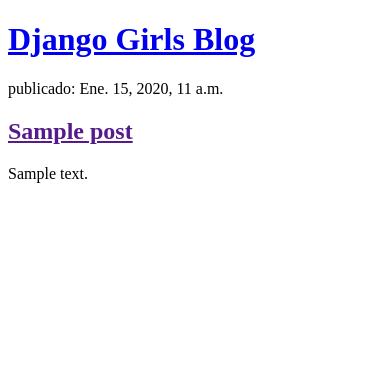
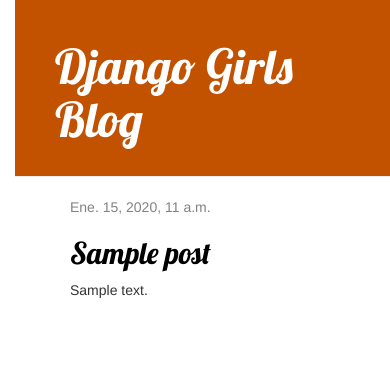
Before and after one commit to Antonio-FP/my-first-blog, a Django app: page / in a window 390 px wide. Shown: the top 369 px of the page. Run offline with Django 3.2, Linux system fonts and the light colour scheme; tables that the repository leaves empty hold one stand-in row (values such as "Sample post"); some libraries are stand-ins or nearby versions.

Commit message:
Nuevas plantillas y redirección

```diff
--- /dev/null
+++ b/blog/static/css/blog.css
@@ -0,0 +1,56 @@
+body {
+    padding-left: 15px;
+}
+
+h1 a, h2 a {
+    color: #FCA205;
+    font-family: 'Lobster';
+}
+
+
+.page-header {
+    background-color: #C25100;
+    margin-top: 0;
+    padding: 20px 20px 20px 40px;
+}
+
+.page-header h1, .page-header h1 a, .page-header h1 a:visited, .page-header h1 a:active {
+    color: #ffffff;
+    font-size: 36pt;
+    text-decoration: none;
+}
+
+.content {
+    margin-left: 40px;
+}
+
+h1, h2, h3, h4 {
+    font-family: 'Lobster', cursive;
+}
+
+.date {
+    color: #828282;
+}
+
+.save {
+    float: right;
+}
+
+.post-form textarea, .post-form input {
+    width: 100%;
+}
+
+.top-menu, .top-menu:hover, .top-menu:visited {
+    color: #ffffff;
+    float: right;
+    font-size: 26pt;
+    margin-right: 20px;
+}
+
+.post {
+    margin-bottom: 70px;
+}
+
+.post h2 a, .post h2 a:visited {
+    color: #000000;
+}
--- /dev/null
+++ b/blog/templates/blog/base.html
@@ -0,0 +1,23 @@
+{% load static %}
+<html>
+    <head>
+        <title>Django Girls blog</title>
+        <link rel="stylesheet" href="//maxcdn.bootstrapcdn.com/bootstrap/3.2.0/css/bootstrap.min.css">
+        <link rel="stylesheet" href="//maxcdn.bootstrapcdn.com/bootstrap/3.2.0/css/bootstrap-theme.min.css">
+        <link href='//fonts.googleapis.com/css?family=Lobster&subset=latin,latin-ext' rel='stylesheet' type='text/css'>
+        <link rel="stylesheet" href="{% static 'css/blog.css' %}">
+    </head>
+    <body>
+        <div class="page-header">
+            <h1><a href="/">Django Girls Blog</a></h1>
+        </div>
+        <div class="content container">
+            <div class="row">
+                <div class="col-md-8">
+                {% block content %}
+                {% endblock %}
+                </div>
+            </div>
+        </div>
+    </body>
+</html>
--- a/blog/templates/blog/post_list.html
+++ b/blog/templates/blog/post_list.html
@@ -1,23 +1,36 @@
-<!DOCTYPE html>
-<html lang="en">
-<head>
-    <meta charset="UTF-8">
-    <meta http-equiv="X-UA-Compatible" content="IE=edge">
-    <meta name="viewport" content="width=device-width, initial-scale=1.0">
-    <title>Document</title>
-</head>
-<body>
-    <div>
+{% extends 'blog/base.html' %}
+{% load static %}
+<html>
+    <head>
+        <title>Django Girls blog</title>
+        <link rel="stylesheet" href="//maxcdn.bootstrapcdn.com/bootstrap/3.2.0/css/bootstrap.min.css">
+        <link rel="stylesheet" href="//maxcdn.bootstrapcdn.com/bootstrap/3.2.0/css/bootstrap-theme.min.css">
+        <link rel="stylesheet" href="{% static 'css/blog.css' %}">
+        <link href="//fonts.googleapis.com/css?family=Lobster&subset=latin,latin-ext" rel="stylesheet" type="text/css">
+    </head>
+    <body>
+       <div class="page-header">
         <h1><a href="/">Django Girls Blog</a></h1>
     </div>
 
+       <div class="content container">
+            <div class="row">
+                <div class="col-md-8">
+
+
+                    {% block content %}
     {% for post in posts %}
-        <div>
-            <p> publicado: {{ post.published_date }}</p>
-            <h2><a href="">{{ post.title }}</a></h2>
+        <div class="post">
+            <div class="date">
+                {{ post.published_date }}
+            </div>
+            <h2><a href="{% url 'post_detail' pk=post.pk %}">{{ post.title }}</a></h2>
             <p>{{ post.text|linebreaksbr }}</p>
         </div>
     {% endfor %}
-
-</body>
+{% endblock %}
+                </div>
+            </div>
+        </div>
+    </body>
 </html>
--- a/blog/urls.py
+++ b/blog/urls.py
@@ -3,4 +3,5 @@
 
 urlpatterns = [
 	path('', views.post_list, name='post_list'),
+	path('post/<int:pk>/', views.post_detail, name='post_detail'),
 ]
--- a/blog/views.py
+++ b/blog/views.py
@@ -1,7 +1,14 @@
 from django.shortcuts import render
 from django.utils import timezone
 from .models import Post
+from django.shortcuts import render, get_object_or_404
+
 
 def post_list(request):
     posts = Post.objects.filter(published_date__lte=timezone.now()).order_by('published_date')
     return render(request, 'blog/post_list.html', {'posts': posts})
+
+
+def post_detail(request, pk):
+    post = get_object_or_404(Post, pk=pk)
+    return render(request, 'blog/post_detail.html', {'post': post})
```
Also changed, not shown: blog/templates/blog/post_detail.html (added, +13 -0 lines).
